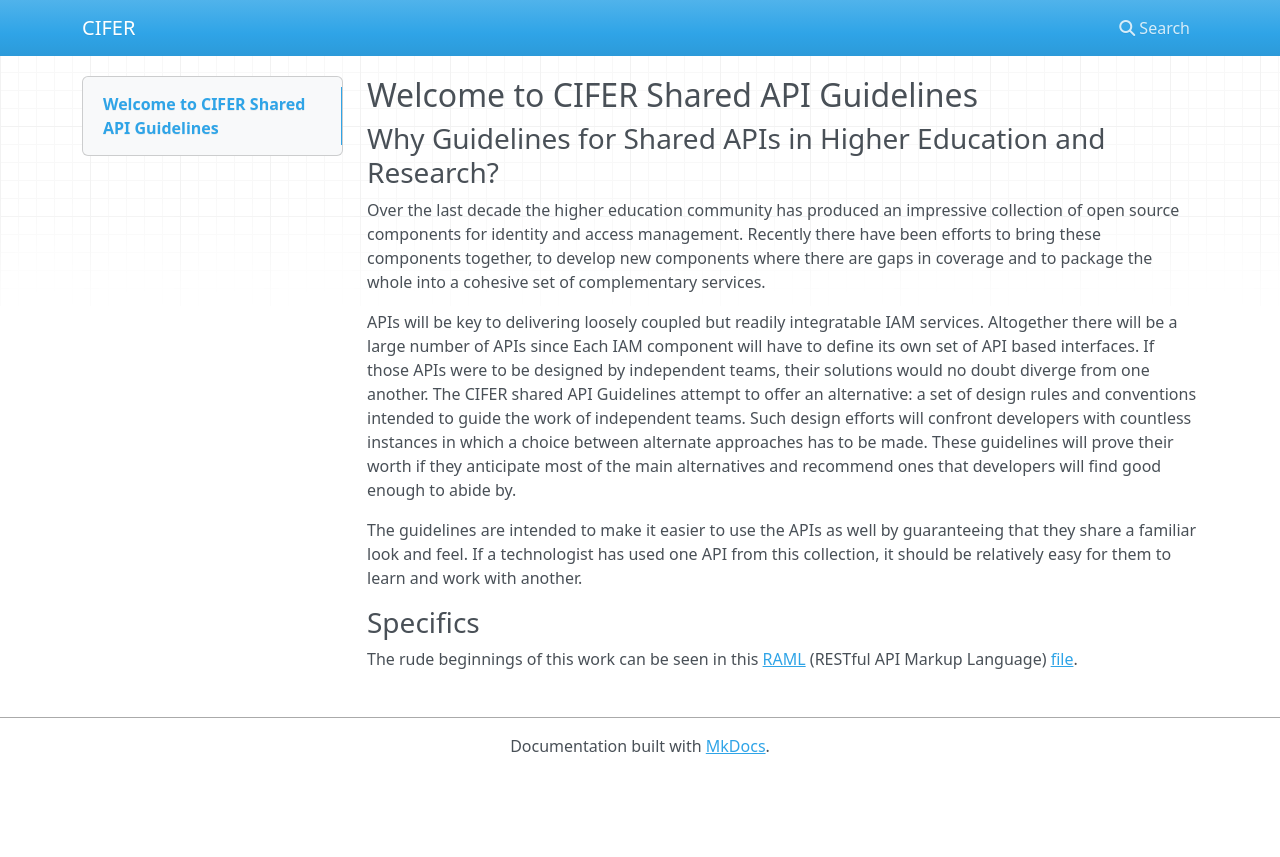
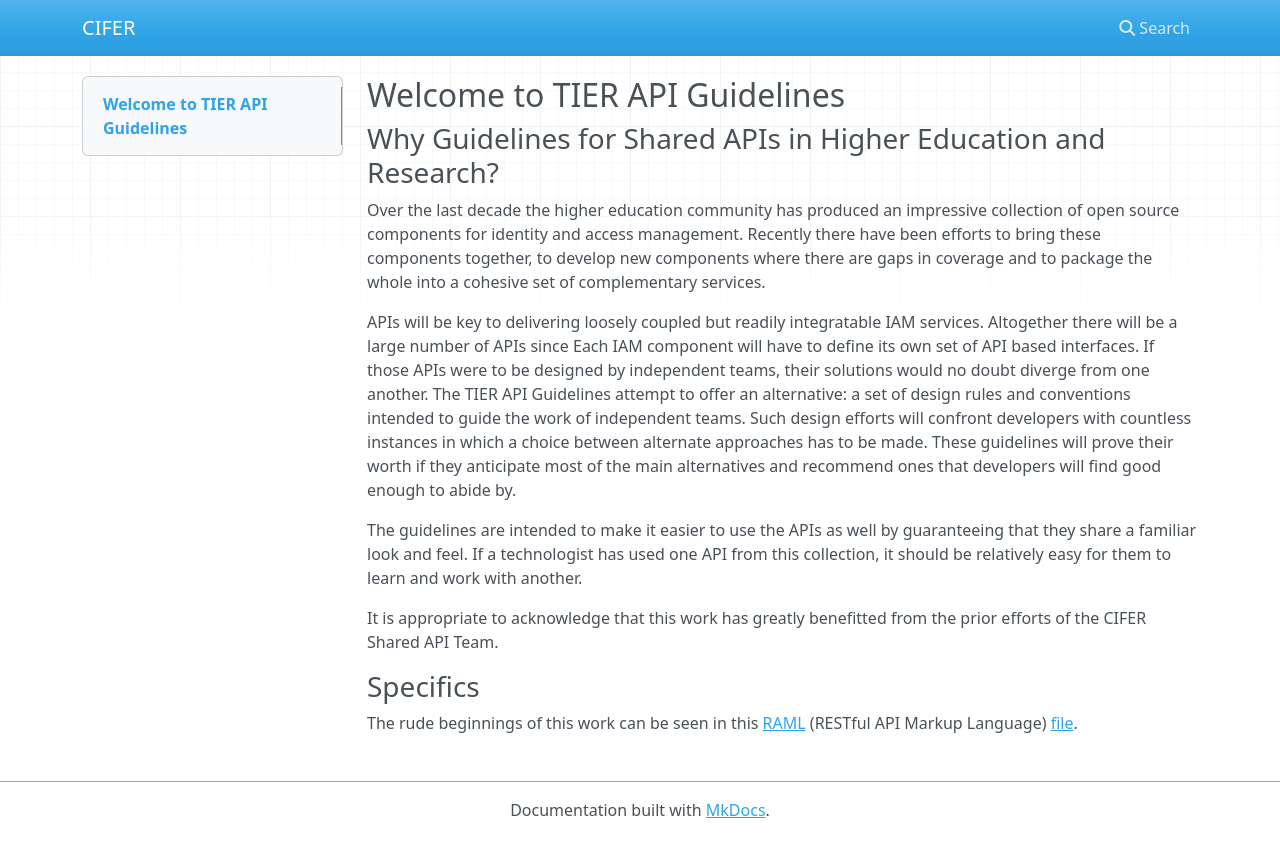
Before and after one commit to TAP-integration/id.internet2.edu, an MkDocs documentation site: the page built from docs/index.md, in a window 1280 px wide. Shown: the top 857 px of the page. Built offline with MkDocs 1.6.1, drawn with Linux system fonts in a browser that asks for light colours; nearby versions of some CDN libraries; old or Windows-style settings are respelled for this version of MkDocs.

Commit message:
updated docs/index.md

```diff
--- a/docs/index.md
+++ b/docs/index.md
@@ -1,13 +1,15 @@
-## Welcome to CIFER Shared API Guidelines
+## Welcome to TIER API Guidelines
 
 ### Why Guidelines for Shared APIs in Higher Education and Research?
 
 Over the last decade the higher education community has produced an impressive collection of open source components for identity and access management. Recently there have been efforts to bring these components together, to develop new components where there are gaps in coverage and to package the whole into a cohesive set of complementary services.
 
-APIs will be key to delivering loosely coupled but readily integratable IAM services. Altogether there will be a large number of APIs since Each IAM component will have to define its own set of API based interfaces. If those APIs were to be designed by independent teams, their solutions would no doubt diverge from one another. The CIFER shared API Guidelines attempt to offer an alternative: a set of design rules and conventions intended to guide the work of independent teams. Such design efforts will confront developers with countless instances in which a choice between alternate approaches has to be made. These guidelines will prove their worth if they anticipate most of the main alternatives and recommend ones that developers will find good enough to abide by.
+APIs will be key to delivering loosely coupled but readily integratable IAM services. Altogether there will be a large number of APIs since Each IAM component will have to define its own set of API based interfaces. If those APIs were to be designed by independent teams, their solutions would no doubt diverge from one another. The TIER API Guidelines attempt to offer an alternative: a set of design rules and conventions intended to guide the work of independent teams. Such design efforts will confront developers with countless instances in which a choice between alternate approaches has to be made. These guidelines will prove their worth if they anticipate most of the main alternatives and recommend ones that developers will find good enough to abide by.
 
 The guidelines are intended to make it easier to use the APIs as well by guaranteeing that they share a familiar look and feel. If a technologist has used one API from this collection, it should be relatively easy for them to learn and work with another.
 
+It is appropriate to acknowledge that this work has greatly benefitted from the prior efforts of the CIFER Shared API Team.
+
 ### Specifics
 
-The rude beginnings of this work can be seen in this [RAML](http://raml.org) (RESTful API Markup Language) [file](../specs/apiGuide/ciferApi.raml).
+The rude beginnings of this work can be seen in this [RAML](http://raml.org) (RESTful API Markup Language) [file](../specs/apiGuide/api.raml).
```
